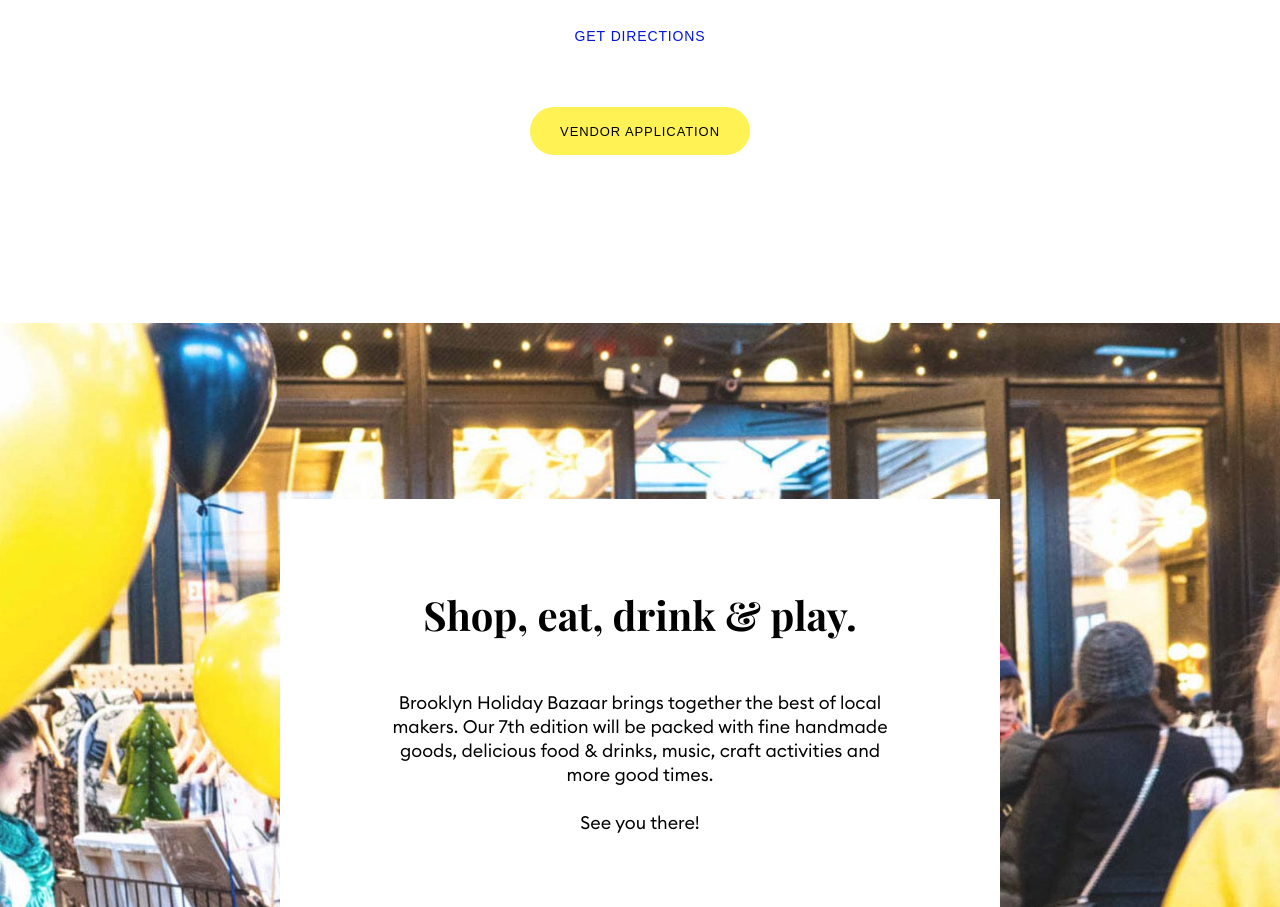
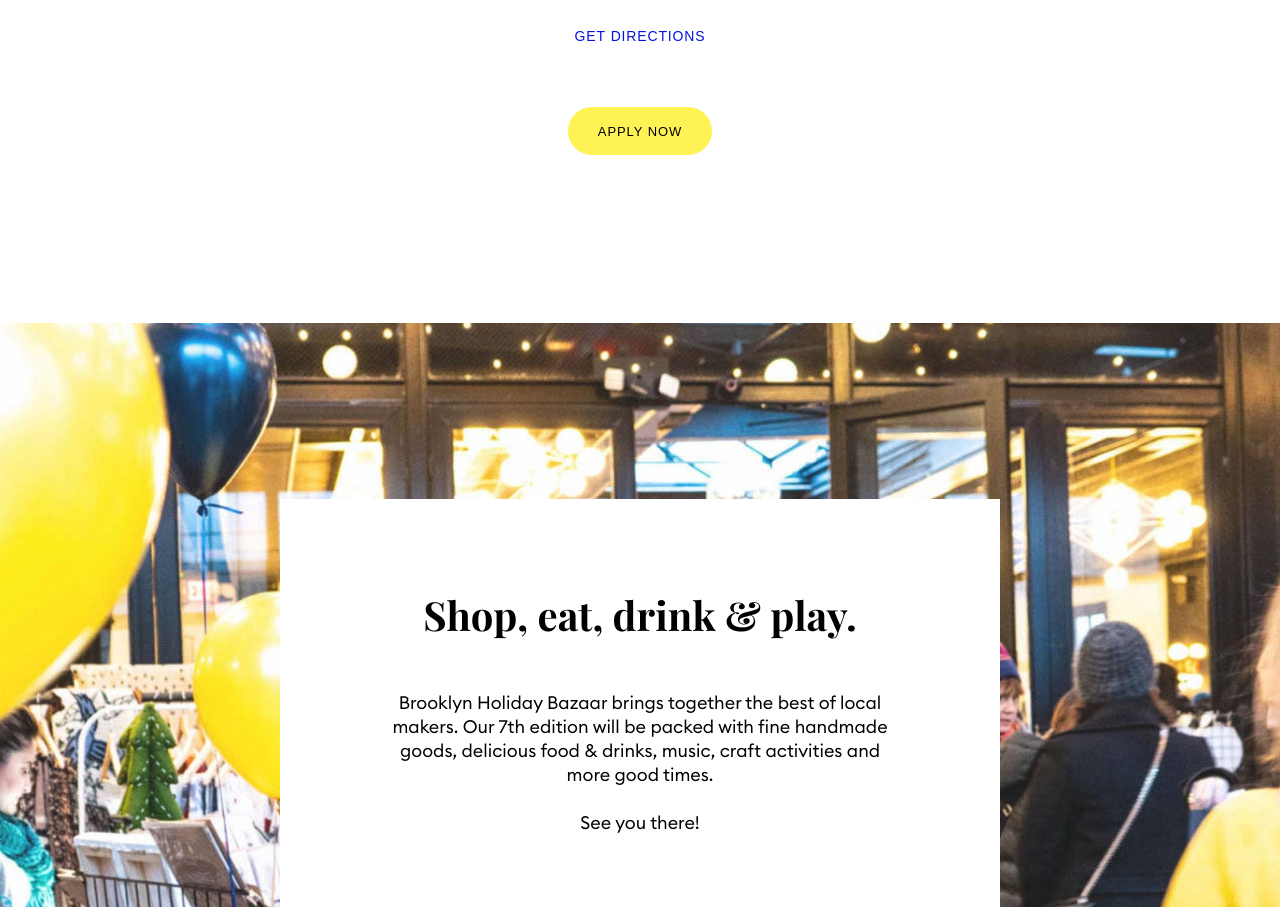
Before and after one commit to condensed-io/bazaar, a plain HTML site: page index.html in a window 1280 px wide. Shown: the part 1478-2385 px from the top of the page. Drawn offline with nearby package versions, Linux system fonts and the light colour scheme; a web font is replaced by a local one.

Commit message:
linking in the button for apply now

```diff
--- a/index.html
+++ b/index.html
@@ -134,7 +134,7 @@
       <div class="horizontal-stroke"></div>
       <h2 class="regular-heading center location">501 Union<br>Gowanus, Brooklyn<br></h2>
       <div class="title center"><a href="https://goo.gl/maps/fpfs99fuvMnzkys97" target="_blank">GET DIRECTIONS</a></div>
-      <div class="divider-flex-2"><a href="#" class="button w-button">vendor application</a></div>
+      <div class="divider-flex-2"><a href="/apply" class="button w-button">APPLY NOW</a></div>
     </div>
   </div>
   <div class="info-section">
```
